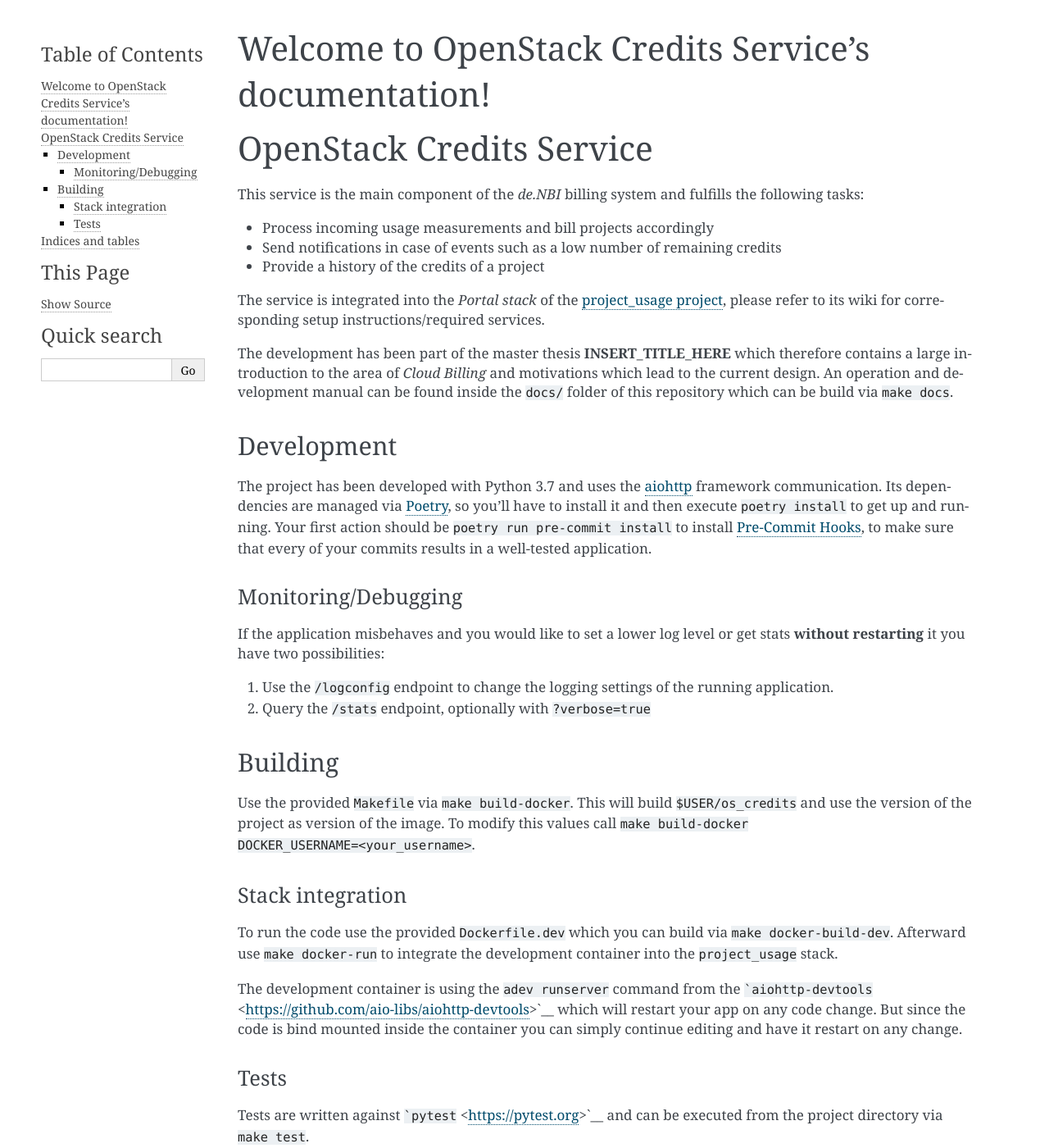
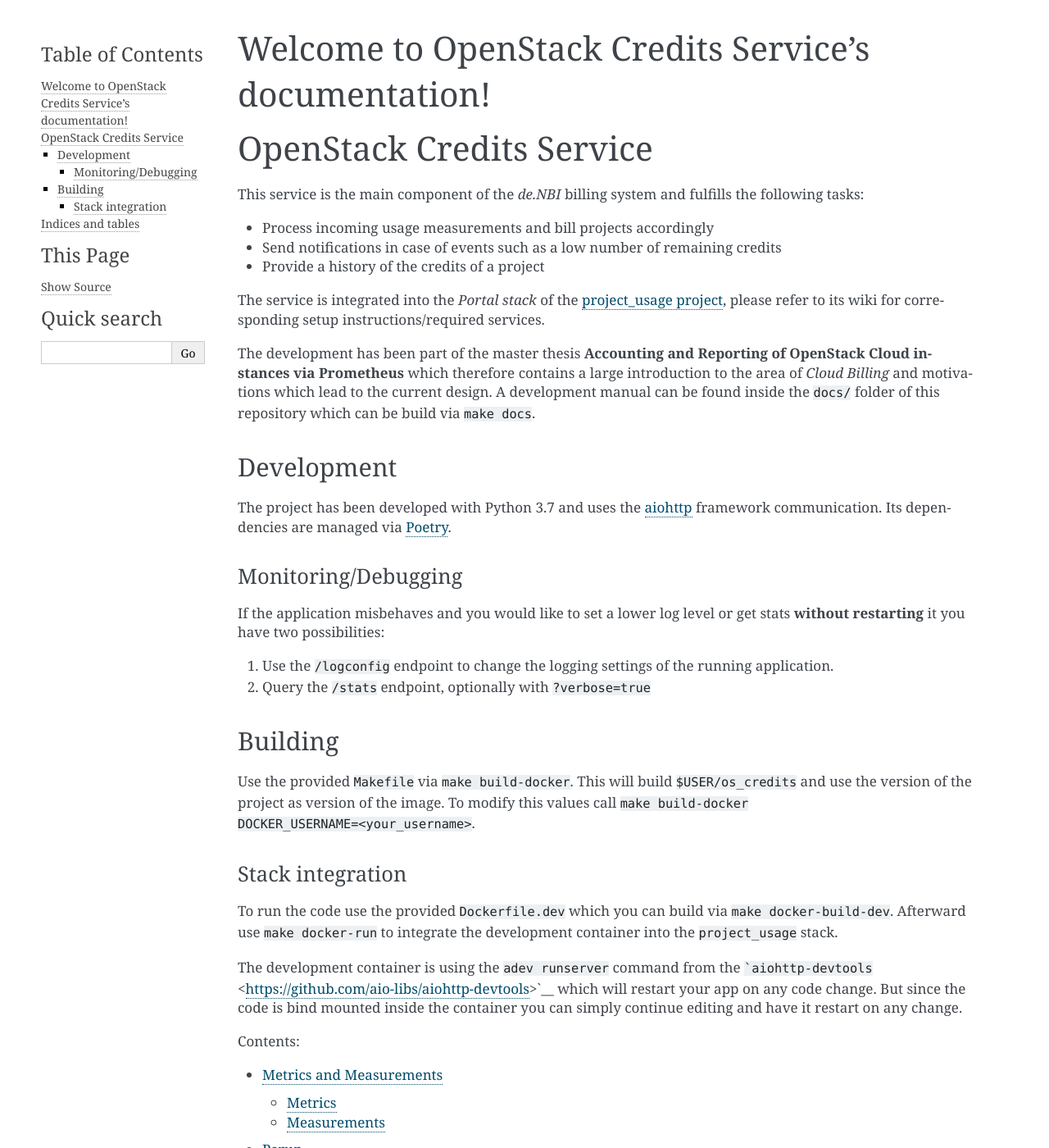
Before and after one commit to gilbus/os_credits, a Sphinx documentation site: the page built from docs/index.rst, in a window 1280 px wide and 1400 px high. Shown: the whole window at 82% size. Built offline with Sphinx 7.4.7, drawn with Linux system fonts in a browser that asks for light colours; some of the changed text lies outside the part shown.

Commit message:
aaand more docs

````diff
--- a/README.rst
+++ b/README.rst
@@ -12,9 +12,10 @@
 <https://github.com/deNBI/project_usage>`_, please refer to its wiki for corresponding
 setup instructions/required services.
 
-The development has been part of the master thesis **INSERT_TITLE_HERE** which therefore
+The development has been part of the master thesis **Accounting and Reporting of
+OpenStack Cloud instances via Prometheus** which therefore
 contains a large introduction to the area of *Cloud Billing* and motivations which lead
-to the current design. An operation and development manual can be found inside the
+to the current design. A development manual can be found inside the
 ``docs/`` folder of this repository which can be build via ``make docs``.
 
 Development
@@ -22,10 +23,7 @@
 
 The project has been developed with Python 3.7 and uses the `aiohttp
 <https://docs.aiohttp.org>`_ framework communication. Its dependencies are managed via
-`Poetry <https://pypi.org/project/poetry/>`_, so you’ll have to install it and then
-execute ``poetry install`` to get up and running. Your first action should be ``poetry
-run pre-commit install`` to install `Pre-Commit Hooks <https://pre-commit.com/>`_, to
-make sure that every of your commits results in a well-tested application.
+`Poetry <https://pypi.org/project/poetry/>`_.
 
 Monitoring/Debugging
 ~~~~~~~~~~~~~~~~~~~~
@@ -59,9 +57,3 @@
 which will restart your app on any code change. But since the code is
 bind mounted inside the container you can simply continue editing and
 have it restart on any change.
-
-Tests
-~~~~~
-
-Tests are written against ```pytest`` <https://pytest.org>`__ and can be
-executed from the project directory via ``make test``.
--- a/docs/conf.py
+++ b/docs/conf.py
@@ -37,6 +37,7 @@
     "sphinx.ext.todo",
     "sphinx.ext.viewcode",
     "sphinx_autodoc_typehints",
+    "sphinxcontrib.programoutput",
     "sphinxcontrib_trio",
 ]
 
@@ -61,6 +62,10 @@
     shape="ellipse", fontsize=18, height=1, color="dodgerblue1", style="filled"
 )
 
+# -- ToDo Notes --------------------------------------------------------------
+
+todo_include_todos = True
+
 # -- Options for HTML output -------------------------------------------------
 
 # The theme to use for HTML and HTML Help pages.  See the documentation for
--- a/docs/index.rst
+++ b/docs/index.rst
@@ -19,6 +19,7 @@
    notifications
    exceptions
    development
+   extending
    modules
 
 
--- a/pyproject.toml
+++ b/pyproject.toml
@@ -29,6 +29,7 @@
 lxml = "^4.3"
 pytest-notifier = "^1.0"
 pytest-dotenv = "^0.4.0"
+sphinxcontrib-programoutput = "^0.14.0"
 docker-compose = "^1.24"
 
 [tool.poetry.scripts]
````
Also changed, not shown: docs/development.rst (+69 -10 lines), docs/extending.rst (added, +28 -0 lines), 1 other file.
